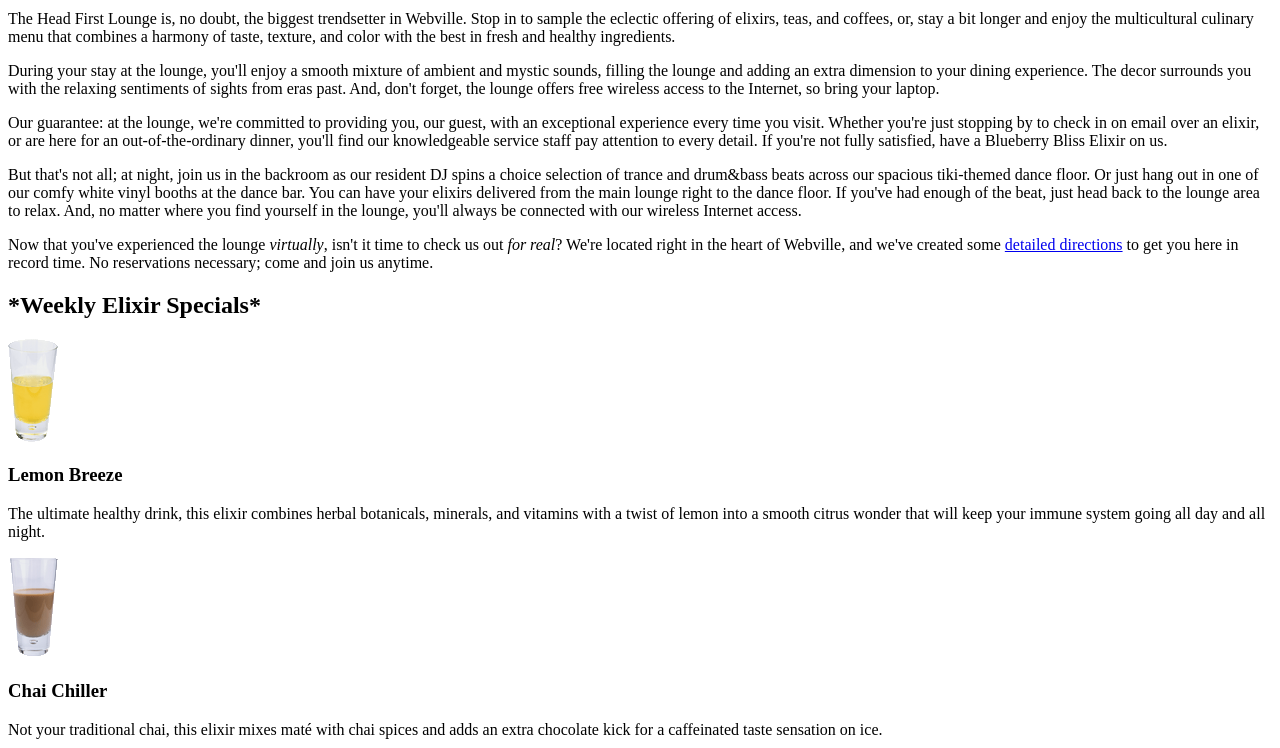
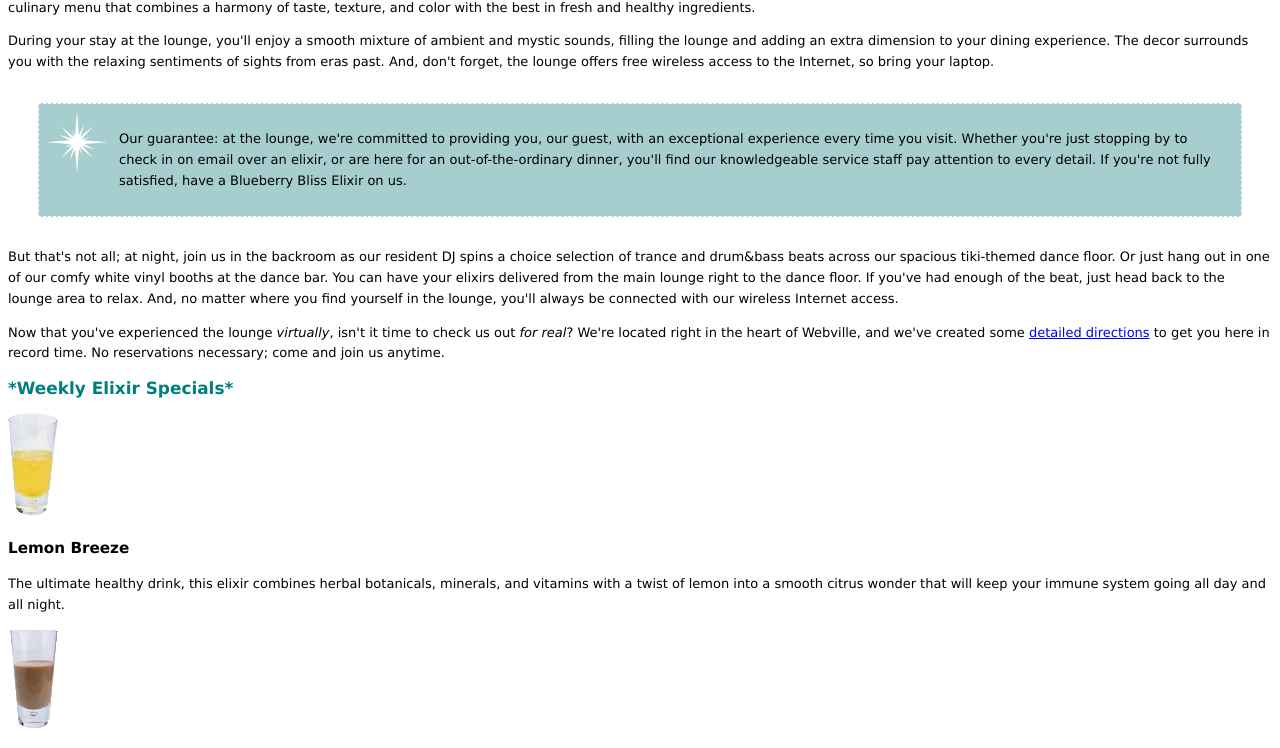
Before and after one commit to MightyVanPelt/UpdatedLounge, a plain HTML site: page lounge.html in a window 1280 px wide. Shown: the part 287-1035 px from the top of the page. Drawn offline with Linux system fonts and the light colour scheme.

Commit message:
finished

```diff
--- /dev/null
+++ b/lounge.css
@@ -0,0 +1,31 @@
+body {
+    font-size: small;
+    font-family: Verdana, Helvetica, arial, sans-serif;
+    line-height: 1.6em;
+}
+
+h1, h2 {
+    color: #007e7e
+}
+
+h1 {
+    font-size: 150%;
+}
+
+h2 {
+    font-size: 130%;
+}
+
+#guarantee {
+    border-color: white;
+    border-width: 1px;
+    border-style: dashed;
+    background-color: #a7cece;
+    padding: 25px;
+    padding-left: 80px;
+    margin-right: 250px;
+    margin: 30px;
+    background-image: url(images/background.gif);
+    background-repeat: no-repeat;
+    background-position: top left;
+}
--- a/lounge.html
+++ b/lounge.html
@@ -3,7 +3,13 @@
   <head>
     <meta charset="utf-8">
     <title>Head First Lounge</title>
-    <link type="text/css" rel="stylesheet" href="lounge.css">
+    <meta content="width=device-width" name="viewport">
+    <link type="text/css" rel="stylesheet" href="lounge.css"
+    media="screen and (min-width: 481px)">
+    <link type="text/css" href="lounge-mobile.css" rel="stylesheet"
+    media="screen and (max-width: 480px)">
+    <link type="text/css" href="lounge-print.css" rel="stylesheet"
+    media="print">
   </head>
   <body>
     <p><img src="images/logo.gif" alt="Head First Lounge"></p>
@@ -24,7 +30,7 @@
       access to the Internet, so bring your laptop.
     </p>
 
-    <p>
+    <p id = "guarantee">
       Our guarantee: at the lounge, we're committed to providing you,
       our guest, with an exceptional experience every time you visit.
       Whether you're just stopping by to check in on email over an
```
